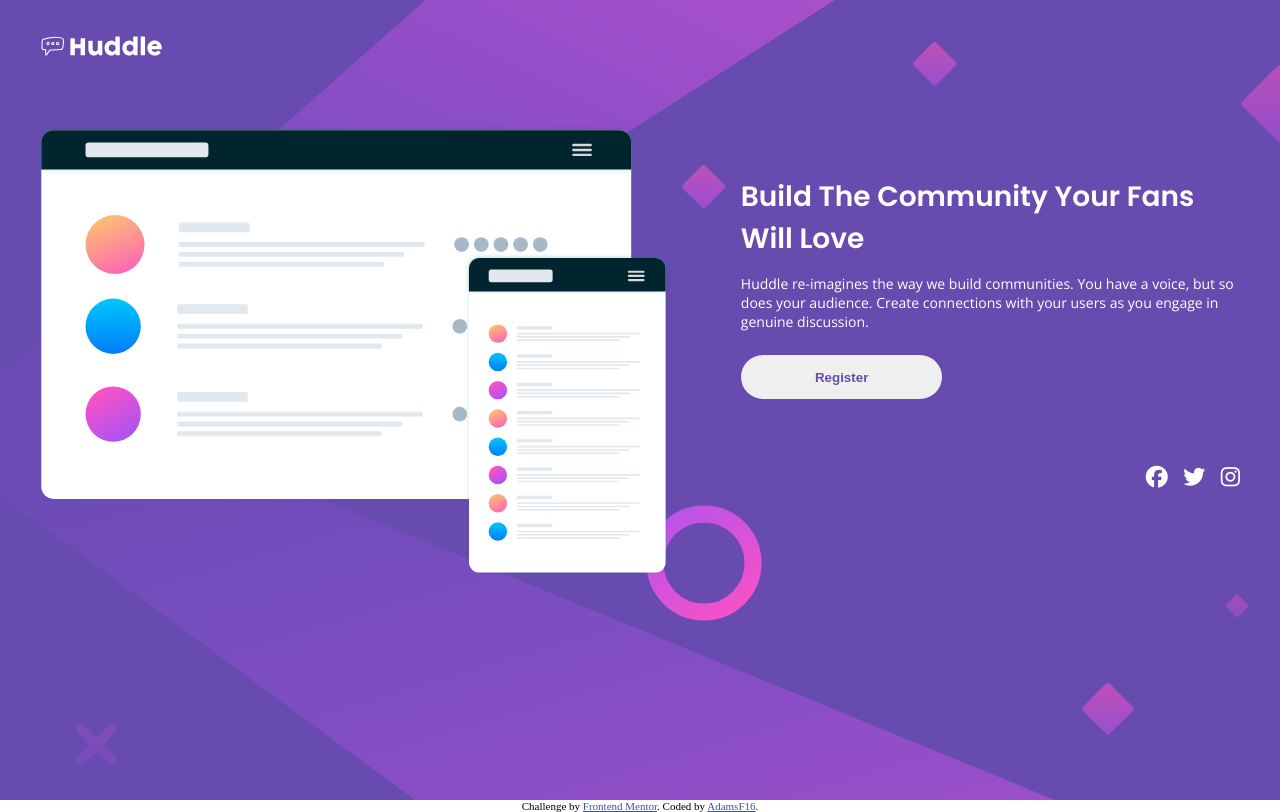
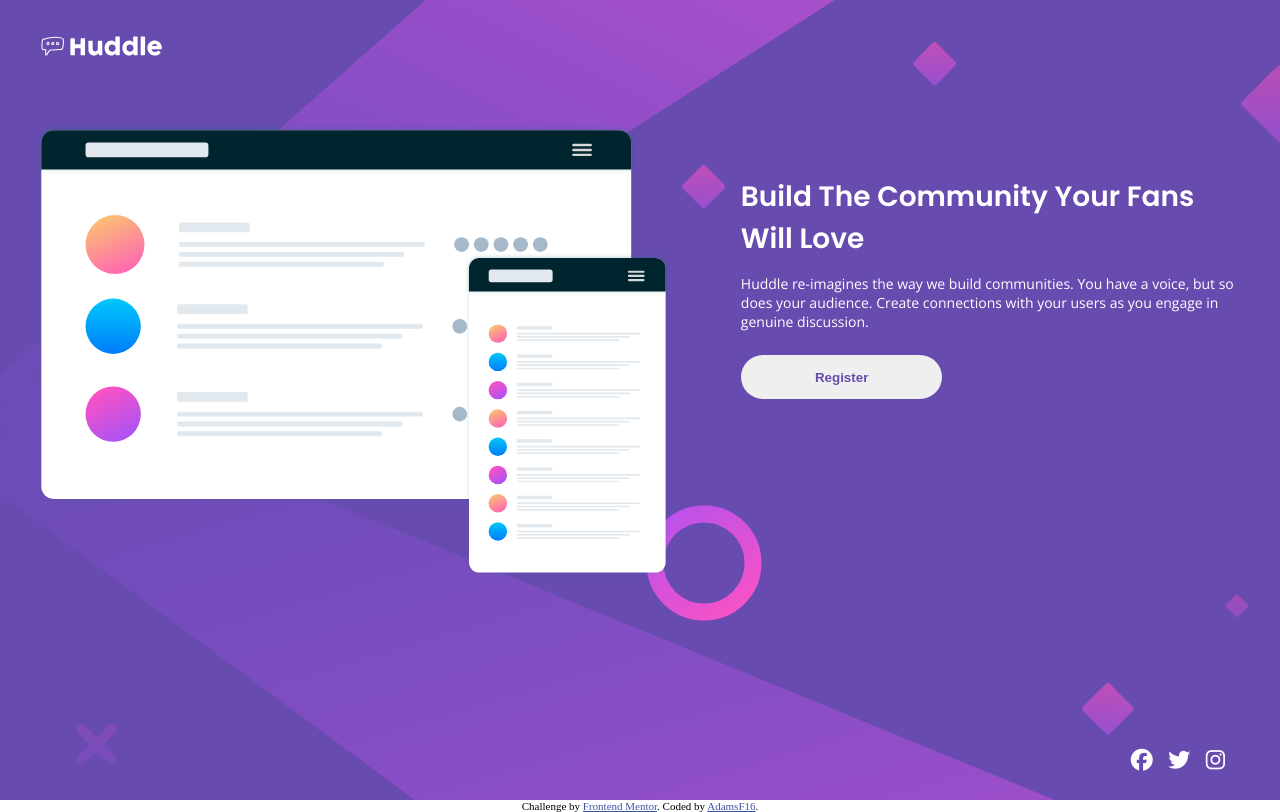
Before and after one commit to AdamsF16/Frontend-mentor-huddle-landing-page, a plain HTML site: page index.html in a window 1280 px wide. Drawn offline with nearby package versions, Linux system fonts and the light colour scheme.

Commit message:
positioned icons box

```diff
--- a/style.scss
+++ b/style.scss
@@ -137,20 +137,17 @@ html {
             background-image: none;
         }
 
-        &__image-item {
-            width: 100%;
-        }
-
         &__text-title {
             margin-top: 35%;
             font-size: 2.8rem;
         }
 
         &__icons-box {
-            position: relative;
             font-size: 22px;
-            text-align: end;
             margin-right: 0;
+            position: absolute;
+            bottom: 15px;
+            right: 15px;
         }
 
         &__btn {
```
Also changed, not shown: css/style.css, 1 other file.
